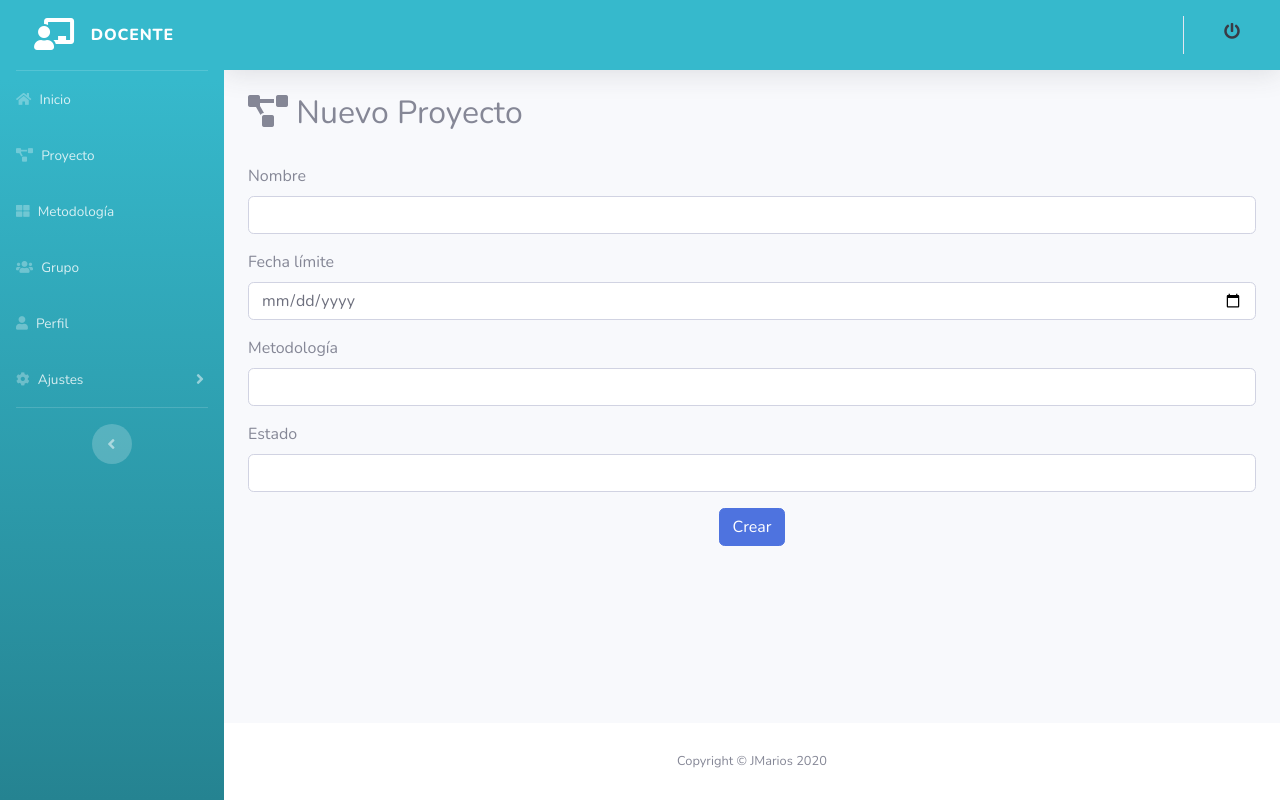
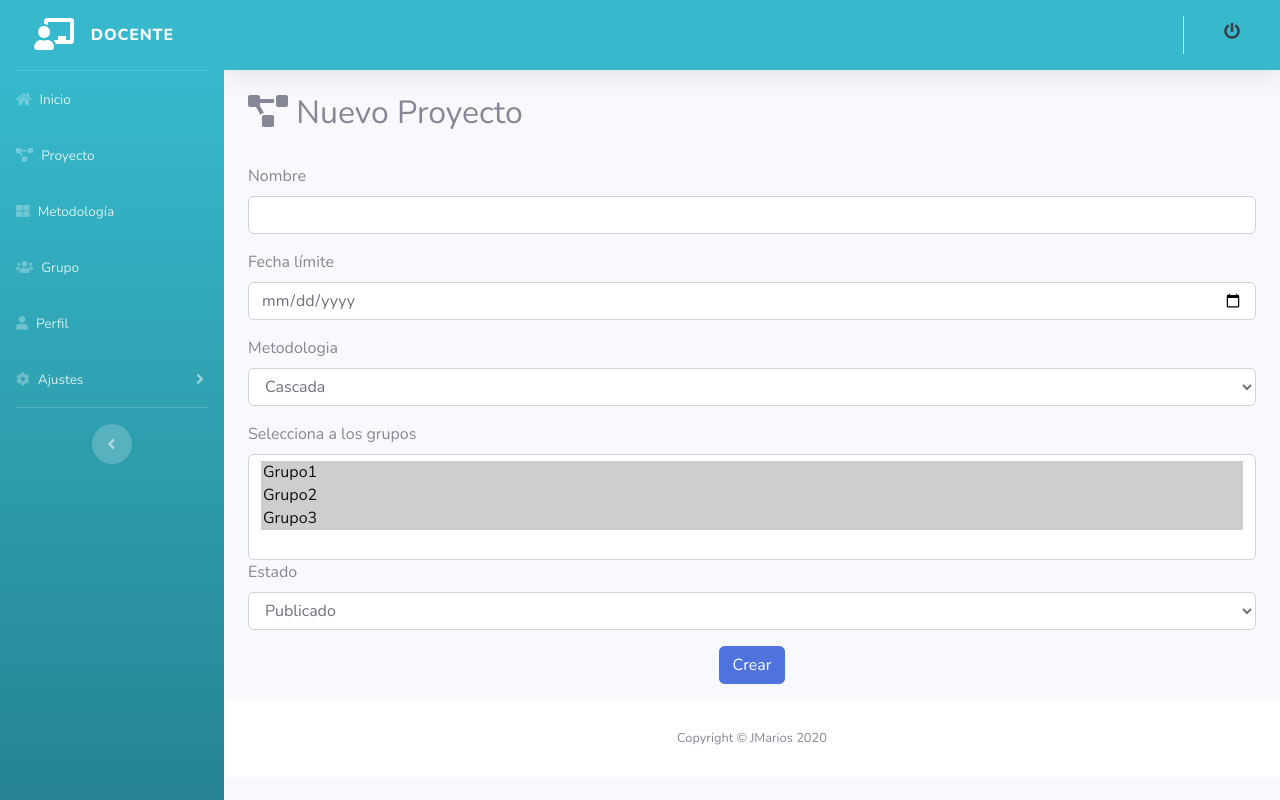
Before and after one commit to AlejoCJaimes/HistoriasUsuario-PWEB, a PHP site: the page made by views/docente/crearProyecto.php in a window 1280 px wide. Run offline with PHP 8.4, Linux system fonts and the light colour scheme; the template is opened without the code that fills it, so the values that code supplies are empty; some libraries are stand-ins or nearby versions.

Commit message:
Cambios en CrearProyecto
Se agregó el drowdownlist de metología, de estado, y el de los grupos QUEMADOS

```diff
--- a/views/docente/crearProyecto.php
+++ b/views/docente/crearProyecto.php
@@ -15,14 +15,35 @@
                <label>Fecha límite</label>
                <input type="date" id="FechaFin" name="FechaFin" class="form-control"value=" " >
         </div>
+
+<!--DropDrownList de metodología-->
         <div class="form-group">
-                <label>Metodología</label>
-                <input type="text" id="metodología" name="IdMetodologia" class="form-control" value="" >
+        <label>Metodologia</label>
+        <select name = "metodologia" class="form-control">
+        <option disabled="disabled" selected="selected">Seleccionar una opcion</option>
+        <option value= "1" selected="selected">Cascada </option>
+        </select>
         </div>
+
+          <!-- Lista de grupos quemados, para seleccionar a más de uno!-->
+          <div class="form-group">
+        <label>Selecciona a los grupos</label>
+        <select name = "NombreEstudiante" multiple="multiple" class="form-control">
+        <option value= "1" selected="selected">Grupo1 </option>
+        <option value= "1" selected="selected">Grupo2 </option>
+        <option value= "1" selected="selected">Grupo3 </option>
+        </select>
+
+
+<!--DropDrownList de estado-->
         <div class="form-group">
-                <label>Estado</label>
-                <input type="text" id="estado" name="IdEstado" class="form-control validar"  value=" ">
+        <label>Estado</label>
+        <select name = "estado" class="form-control">
+        <option disabled="disabled" selected="selected">Seleccionar una opcion</option>
+        <option value= "1" selected="selected"> Publicado </option>
+        </select>
         </div>
+
         <div class="form-group text-center">
                 <input type="submit" id="envio" value="Crear" class="btn btn-primary ">
         </div>
```
